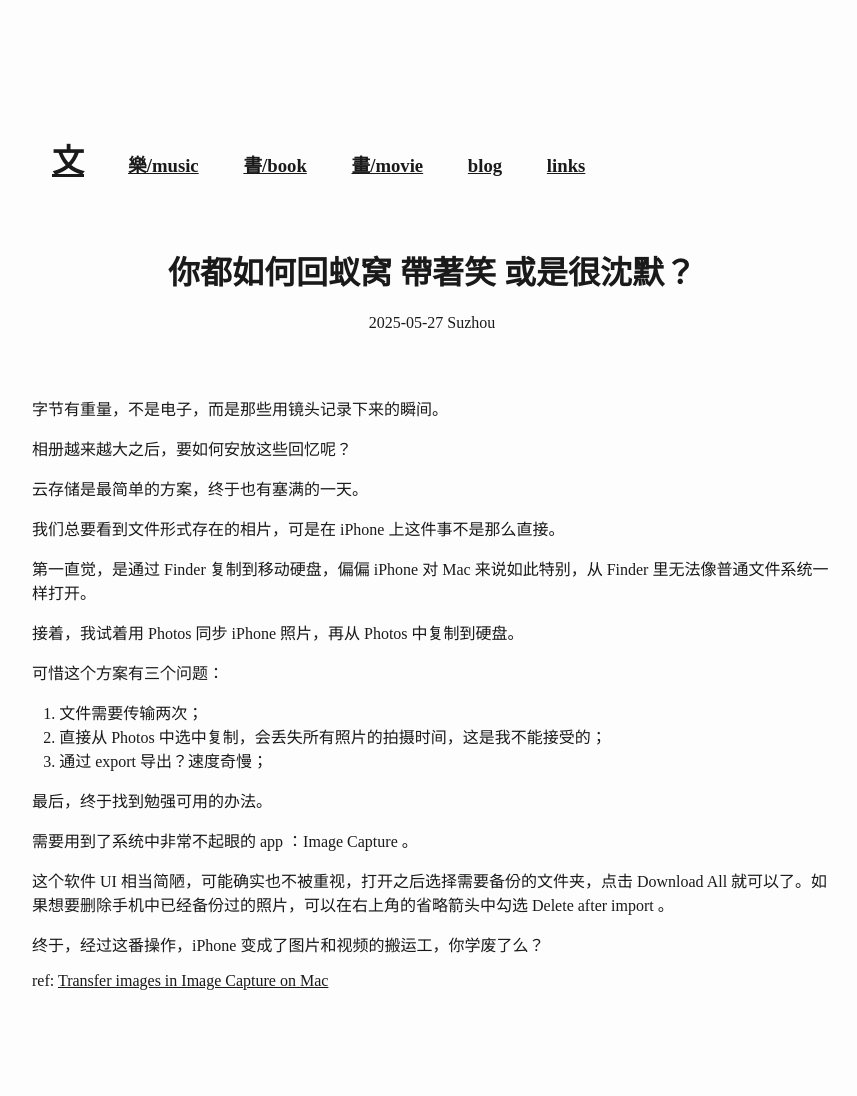
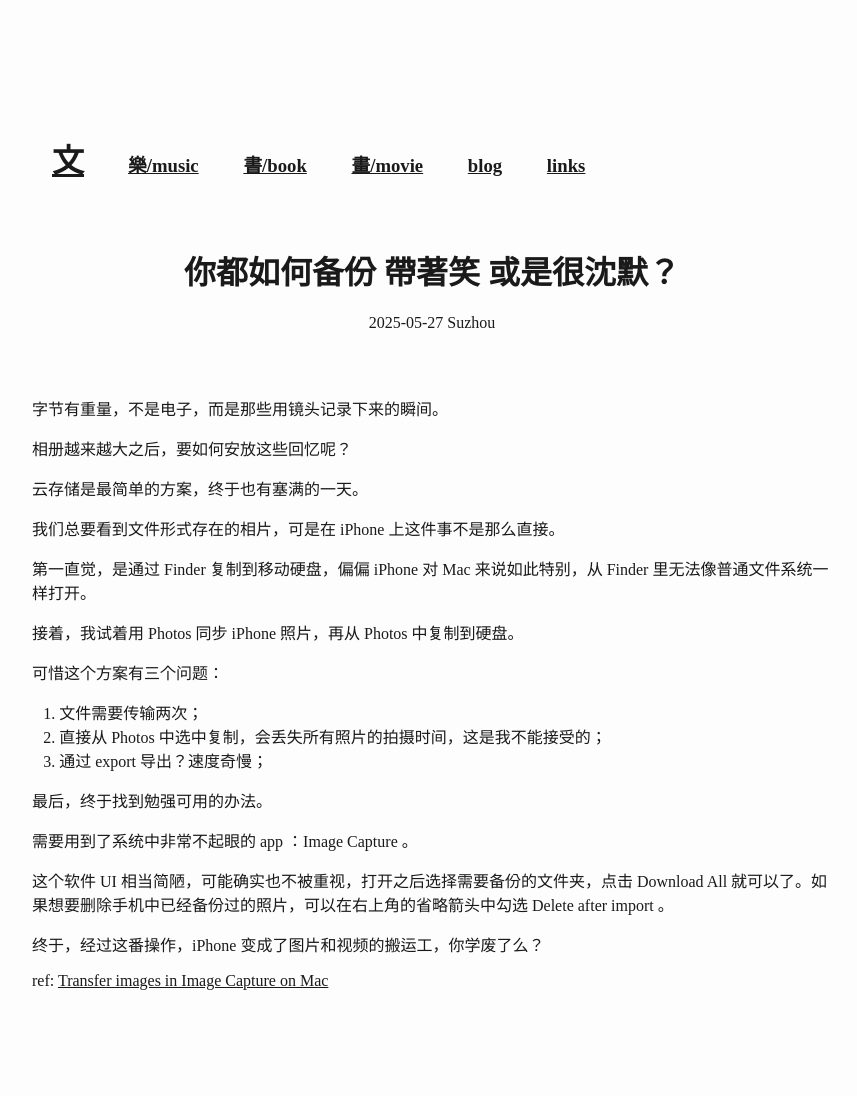
Before and after one commit to wangw469/wangw469.github.io, a Jekyll site: the page built from _posts/2025-05-27-how-to-backup-iphone-photos.md, in a window 1280 px wide. Shown: the whole page, without its empty margins (58-915 px from the left). Built offline with Jekyll 4.4.1, drawn with Linux system fonts in a browser that asks for light colours.

Commit message:
change title

```diff
--- a/_posts/2025-05-27-how-to-backup-iphone-photos.md
+++ b/_posts/2025-05-27-how-to-backup-iphone-photos.md
@@ -1,6 +1,6 @@
 ---
 layout: post
-title: "你都如何回蚁窝 帶著笑 或是很沈默？"
+title: "你都如何备份 帶著笑 或是很沈默？"
 city: Suzhou
 date: 2025-05-27
 ---
```
